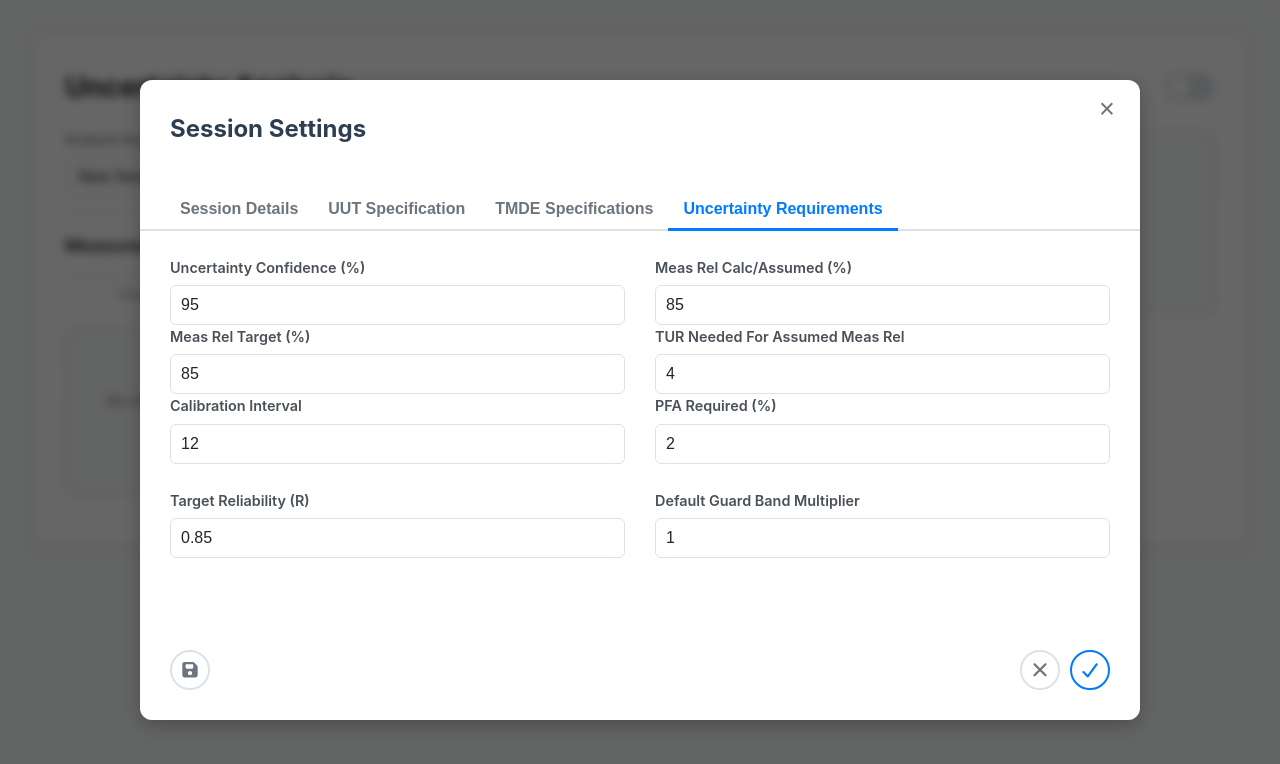
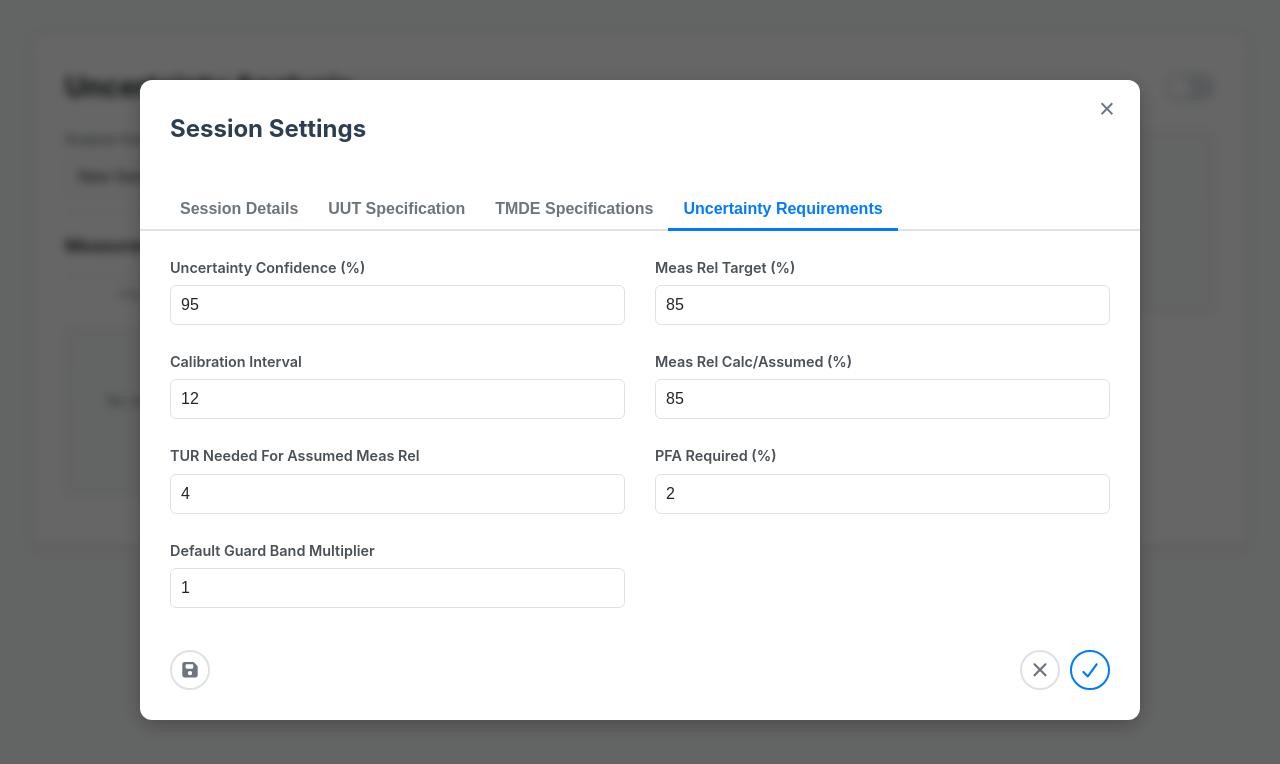
Before and after one commit to bbaker5150/Uncertalytics, a React (Create React App) app: page / in a window 1280 px wide. Both pictures are taken after a click on the button "Uncertainty Requirements". Shown: the top 764 px of the page. Built offline with nearby package versions, Linux system fonts and the light colour scheme.

Commit message:
changed sessiondata to hold a dict of uncertainty requirements

```diff
--- a/src/App.js
+++ b/src/App.js
@@ -1948,6 +1948,7 @@ function Analysis({
   setBreakdownPoint,
   handleOpenSessionEditor,
 }) {
+
   const formatDate = (dateString) => {
     if (!dateString) return "N/A";
     const [year, month, day] = dateString.split("-");
@@ -2008,10 +2009,12 @@ function Analysis({
   const calculateRiskMetrics = useCallback(() => {
     const LLow = parseFloat(riskInputs.LLow);
     const LUp = parseFloat(riskInputs.LUp);
-    const reliability = parseFloat(sessionData.reliability);
-    const guardBandMultiplier = parseFloat(sessionData.guardBandMultiplier);
+    const reliability = parseFloat(sessionData.uncReq.reliability)/100;
     const nominalUnit = uutNominal?.unit;
     const targetUnitInfo = unitSystem.units[nominalUnit];
+    const pfaRequired = parseFloat(sessionData.uncReq.reqPFA)/100;
+
+    console.log(sessionData);
 
     if (isNaN(LLow) || isNaN(LUp) || LUp <= LLow) {
       setNotification({
@@ -2027,6 +2030,23 @@ function Analysis({
       });
       return;
     }
+    if (!calcResults) {
+      setNotification({
+        title: "Calculation Required",
+        message: "Uncertainty budget must be calculated first.",
+      });
+      return;
+    }
+    if (!targetUnitInfo || isNaN(targetUnitInfo.to_si)) {
+      setNotification({
+        title: "Calculation Error",
+        message: `Invalid UUT unit (${nominalUnit}) for risk analysis.`,
+      });
+      return;
+    }
+
+    const guardBandMultiplier = parseFloat(sessionData.uncReq.guardBandMultiplier);
+
     if (
       isNaN(guardBandMultiplier) ||
       guardBandMultiplier < 0 ||
@@ -2038,20 +2058,8 @@ function Analysis({
       });
       return;
     }
-    if (!calcResults) {
-      setNotification({
-        title: "Calculation Required",
-        message: "Uncertainty budget must be calculated first.",
-      });
-      return;
-    }
-    if (!targetUnitInfo || isNaN(targetUnitInfo.to_si)) {
-      setNotification({
-        title: "Calculation Error",
-        message: `Invalid UUT unit (${nominalUnit}) for risk analysis.`,
-      });
-      return;
-    }
+
+
 
     const uCal_Base = calcResults.combined_uncertainty_absolute_base;
     const uCal_Native = uCal_Base / targetUnitInfo.to_si;
@@ -2190,8 +2198,7 @@ function Analysis({
   }, [
     riskInputs.LLow,
     riskInputs.LUp,
-    sessionData.reliability,
-    sessionData.guardBandMultiplier,
+    sessionData,
     uutNominal,
     calcResults,
     tmdeTolerancesData,
@@ -2215,8 +2222,8 @@ function Analysis({
   }, [
     analysisMode,
     calcResults,
-    sessionData.reliability,
-    sessionData.guardBandMultiplier,
+    sessionData.uncReq.reliability,
+    sessionData.uncReq.guardBandMultiplier,
     calculateRiskMetrics,
     setRiskResults
   ]);
@@ -2552,7 +2559,7 @@ function Analysis({
       }
 
       const confidencePercent =
-        parseFloat(sessionData.uncertaintyConfidence) || 95;
+        parseFloat(sessionData.uncReq.uncertaintyConfidence) || 95;
       const probability = 1 - (1 - confidencePercent / 100) / 2;
       const kValue =
         effectiveDof === Infinity || isNaN(effectiveDof)
@@ -2641,7 +2648,7 @@ function Analysis({
     uutToleranceData,
     uutNominal,
     manualComponents,
-    sessionData.uncertaintyConfidence,
+    sessionData.uncReq.uncertaintyConfidence,
     onDataSave,
     testPointData.is_detailed_uncertainty_calculated,
     testPointData.expanded_uncertainty,
@@ -3127,8 +3134,8 @@ function Analysis({
           inputs={{
             LLow: parseFloat(riskInputs.LLow),
             LUp: parseFloat(riskInputs.LUp),
-            reliability: parseFloat(sessionData.reliability),
-            guardBandMultiplier: parseFloat(sessionData.guardBandMultiplier),
+            reliability: parseFloat(sessionData.uncReq.reliability),
+            guardBandMultiplier: parseFloat(sessionData.uncReq.guardBandMultiplier),
           }}
           onClose={() => setLocalBreakdownModal(null)}
         />
@@ -3139,8 +3146,8 @@ function Analysis({
           inputs={{
             LLow: parseFloat(riskInputs.LLow),
             LUp: parseFloat(riskInputs.LUp),
-            reliability: parseFloat(sessionData.reliability),
-            guardBandMultiplier: parseFloat(sessionData.guardBandMultiplier),
+            reliability: parseFloat(sessionData.uncReq.reliability),
+            guardBandMultiplier: parseFloat(sessionData.uncReq.guardBandMultiplier),
           }}
           onClose={() => setLocalBreakdownModal(null)}
         />
@@ -3151,8 +3158,8 @@ function Analysis({
           inputs={{
             LLow: parseFloat(riskInputs.LLow),
             LUp: parseFloat(riskInputs.LUp),
-            reliability: parseFloat(sessionData.reliability),
-            guardBandMultiplier: parseFloat(sessionData.guardBandMultiplier),
+            reliability: parseFloat(sessionData.uncReq.reliability),
+            guardBandMultiplier: parseFloat(sessionData.uncReq.guardBandMultiplier),
           }}
           onClose={() => setLocalBreakdownModal(null)}
         />
@@ -3163,8 +3170,8 @@ function Analysis({
           inputs={{
             LLow: parseFloat(riskInputs.LLow),
             LUp: parseFloat(riskInputs.LUp),
-            reliability: parseFloat(sessionData.reliability),
-            guardBandMultiplier: parseFloat(sessionData.guardBandMultiplier),
+            reliability: parseFloat(sessionData.uncReq.reliability),
+            guardBandMultiplier: parseFloat(sessionData.uncReq.guardBandMultiplier),
           }}
           onClose={() => setLocalBreakdownModal(null)}
         />
@@ -3175,8 +3182,8 @@ function Analysis({
           inputs={{
             LLow: parseFloat(riskInputs.LLow),
             LUp: parseFloat(riskInputs.LUp),
-            reliability: parseFloat(sessionData.reliability),
-            guardBandMultiplier: parseFloat(sessionData.guardBandMultiplier),
+            reliability: parseFloat(sessionData.uncReq.reliability),
+            guardBandMultiplier: parseFloat(sessionData.uncReq.guardBandMultiplier),
           }}
           onClose={() => setLocalBreakdownModal(null)}
         />
@@ -3469,7 +3476,7 @@ function Analysis({
                 onRemove={handleRemoveComponent}
                 calcResults={calcResults}
                 referencePoint={uutNominal}
-                uncertaintyConfidence={sessionData.uncertaintyConfidence}
+                uncertaintyConfidence={sessionData.uncReq.uncertaintyConfidence}
                 onRowContextMenu={handleBudgetRowContextMenu}
                 equationString={testPointData.equationString}
                 measurementType={testPointData.measurementType}
@@ -3545,11 +3552,17 @@ function App() {
       document: "",
       documentDate: "",
       notes: "",
-      uncertaintyConfidence: "95",
-      reliability: "0.85",
-      guardBandMultiplier: "1",
       uutTolerance: {},
       testPoints: [],
+      uncReq: {
+        uncertaintyConfidence: 95,
+        reliability:  85,
+        calInt: 12,
+        measRelCalcAssumed: 85,
+        neededTUR: 4,
+        reqPFA: 2,
+        guardBandMultiplier: 1
+      }
     }),
     []
   );
--- a/src/components/EditSessionModal.js
+++ b/src/components/EditSessionModal.js
@@ -62,6 +62,19 @@ const EditSessionModal = ({ isOpen, onClose, sessionData, onSave, onSaveToFile,
             updatedFormData.name = 'New Session';
         }
         setFormData(updatedFormData);
+    };
+
+    const handleReqChange = (e) => {
+        const { name, value } = e.target;
+
+        setFormData((formData) => ({
+        ...formData,
+        uncReq: {
+            ...formData.uncReq,
+            [name]: value
+        }
+        }));
+
     };
 
     const handleToleranceChange = (updater) => {
@@ -255,30 +268,34 @@ const EditSessionModal = ({ isOpen, onClose, sessionData, onSave, onSaveToFile,
                                 <input
                                     type="number"
                                     name="uncertaintyConfidence"
-                                    value={formData.uncertaintyConfidence || '95'}
-                                    onChange={handleChange}
+                                    value={formData.uncReq.uncertaintyConfidence}
+                                    onChange={handleReqChange}
                                     placeholder="e.g., 95"
-                                    min="1"
+                                    min="0"
                                     max="99.999"
                                     step="0.01"
                                 />
+                            </div>
+                            <div className="form-section">
                                 <label>Meas Rel Target (%)</label>
                                 <input
-                                    type="number"
-                                    name="measRelTarget"
-                                    value={formData.measRelTarget || '85'}
-                                    onChange={handleChange}
-                                    placeholder="e.g., 95"
-                                    min="1"
-                                    max="99.999"
-                                    step="0.01"
+                                  type="number"
+                                  step="1"
+                                  max="100"
+                                  min="0"
+                                  name="reliability"
+                                  placeholder="e.g., 85"
+                                  value={formData.uncReq.reliability}
+                                  onChange={handleReqChange}
                                 />
+                            </div>
+                            <div className="form-section">
                                 <label>Calibration Interval</label>
                                 <input
                                     type="number"
                                     name="calInt"
-                                    value={formData.calInt || '12'}
-                                    onChange={handleChange}
+                                    value={formData.uncReq.calInt}
+                                    onChange={handleReqChange}
                                     placeholder="e.g., 12"
                                     min="1"
                                     max="1000"
@@ -290,46 +307,38 @@ const EditSessionModal = ({ isOpen, onClose, sessionData, onSave, onSaveToFile,
                                 <input
                                     type="number"
                                     name="measRelCalcAssumed"
-                                    value={formData.measRelCalcAssumed || '85'}
-                                    onChange={handleChange}
+                                    value={formData.uncReq.measRelCalcAssumed}
+                                    onChange={handleReqChange}
                                     placeholder="e.g., 85"
-                                    min="1"
-                                    max="99.999"
-                                    step="0.01"
-                                />
-                                <label>TUR Needed For Assumed Meas Rel</label>
-                                <input
-                                    type="number"
-                                    name="neededTUR"
-                                    value={formData.neededTUR || '4'}
-                                    onChange={handleChange}
-                                    placeholder="e.g., 4"
-                                    min="1"
-                                    max="100"
-                                    step="1"
-                                />
-                                <label>PFA Required (%)</label>
-                                <input
-                                    type="number"
-                                    name="reqPFA"
-                                    value={formData.reqPFA || '2'}
-                                    onChange={handleChange}
-                                    placeholder="e.g., 2"
                                     min="1"
                                     max="99.999"
                                     step="0.01"
                                 />
                             </div>
                             <div className="form-section">
-                                <label>Target Reliability (R)</label>
+                                <label>TUR Needed For Assumed Meas Rel</label>
                                 <input
-                                  type="number"
-                                  step="0.01"
-                                  max="0.9999"
-                                  min="0.5"
-                                  name="reliability"
-                                  value={formData.reliability || '0.85'}
-                                  onChange={handleChange}
+                                    type="number"
+                                    name="neededTUR"
+                                    value={formData.uncReq.neededTUR}
+                                    onChange={handleReqChange}
+                                    placeholder="e.g., 4"
+                                    min="1"
+                                    max="100"
+                                    step="1"
+                                />
+                            </div>
+                            <div className="form-section">
+                                <label>PFA Required (%)</label>
+                                <input
+                                    type="number"
+                                    name="reqPFA"
+                                    value={formData.uncReq.reqPFA}
+                                    onChange={handleReqChange}
+                                    placeholder="e.g., 2"
+                                    min="1"
+                                    max="99.999"
+                                    step="0.01"
                                 />
                             </div>
                              <div className="form-section">
@@ -340,8 +349,8 @@ const EditSessionModal = ({ isOpen, onClose, sessionData, onSave, onSaveToFile,
                                   max="1"
                                   min="0"
                                   name="guardBandMultiplier"
-                                  value={formData.guardBandMultiplier || '1'}
-                                  onChange={handleChange}
+                                  value={formData.uncReq.guardBandMultiplier}
+                                  onChange={handleReqChange}
                                 />
                             </div>
                         </div>
```
